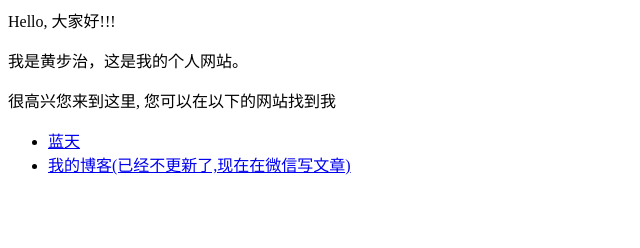
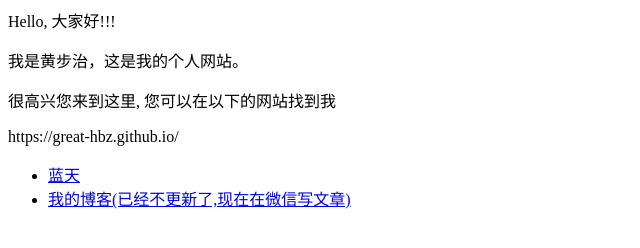
Before and after one commit to Great-Hbz/Great-Hbz.github.io, a plain HTML site: page index.html in a window 1280 px wide. Shown: the whole page, without its empty margins (0-640 px from the left). Drawn offline with Linux system fonts and the light colour scheme.

Commit message:
Update index.html

```diff
--- a/index.html
+++ b/index.html
@@ -1,7 +1,7 @@
 <p>Hello, 大家好!!!</p>
 <p>我是黄步治，这是我的个人网站。 </p>
 <p>很高兴您来到这里, 您可以在以下的网站找到我</p>
-
+https://great-hbz.github.io/
 <ul>
   <li> <a href="https://www.微信.com/people/AJLoveChina">蓝天</a> </li>
   <li> <a href="http://hejie.nigeerhuo.com">我的博客(已经不更新了,现在在微信写文章)</a> </li>
```
